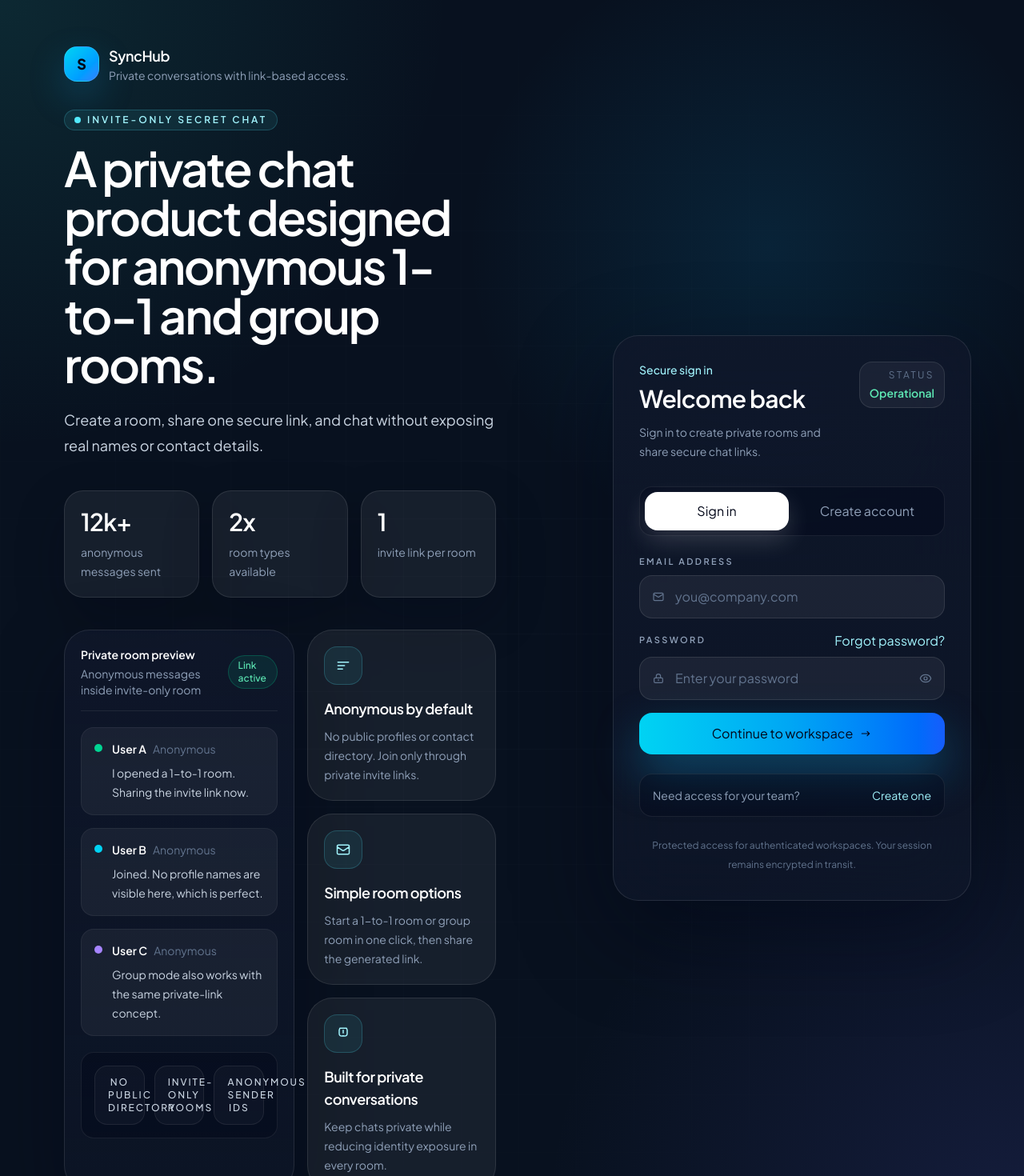
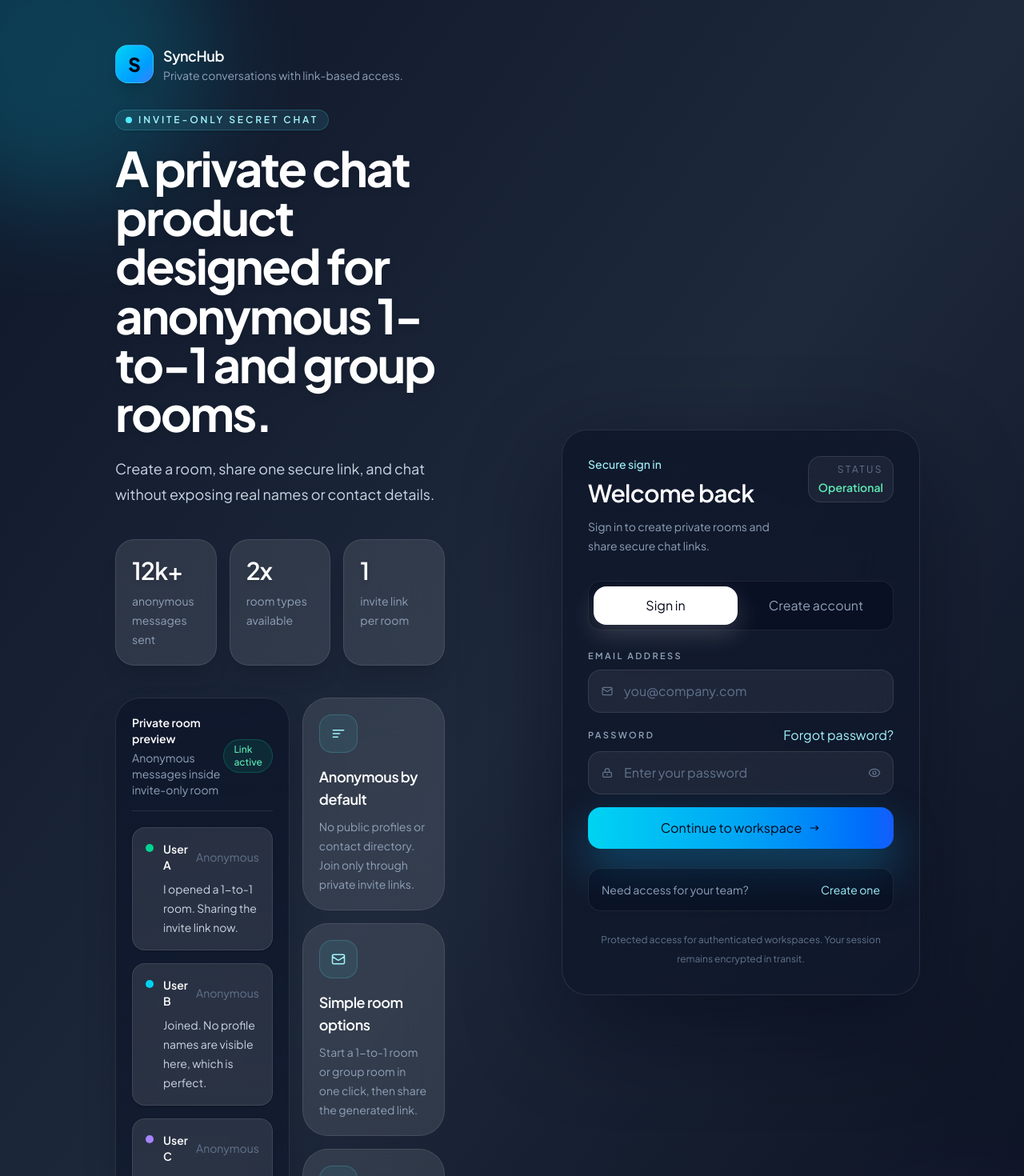
Before and after one commit to Shriii19/SyncHub, a React (Vite) app in the folder frontend/: page / in a window 1280 px wide. Shown: the top 1470 px of the page at 80% size. Built offline with nearby package versions, Linux system fonts and the light colour scheme; no server answers.

Commit message:
feat: update Login page with new gradient background, decorative elements, and enhanced animations

```diff
--- a/frontend/src/pages/Login.jsx
+++ b/frontend/src/pages/Login.jsx
@@ -88,15 +88,16 @@
     "w-full rounded-2xl border border-white/10 bg-white/6 px-4 py-3.5 pl-11 pr-11 text-[15px] text-white outline-none transition duration-200 placeholder:text-slate-500 focus:border-cyan-300/50 focus:bg-white/8 focus:ring-4 focus:ring-cyan-400/10";
 
   return (
-    <div className="relative min-h-screen overflow-hidden bg-(--page-bg) text-white">
-      <div className="pointer-events-none absolute inset-0 bg-[radial-gradient(circle_at_top_left,rgba(45,212,191,0.12),transparent_28%),radial-gradient(circle_at_75%_20%,rgba(14,165,233,0.12),transparent_24%),radial-gradient(circle_at_bottom_right,rgba(99,102,241,0.14),transparent_30%)]" />
-      <div className="pointer-events-none absolute inset-0 auth-grid opacity-40" />
+    <div className="relative min-h-screen overflow-hidden bg-gradient-to-br from-[#0f172a] via-[#1e293b] to-[#0a1020] text-white">
+      {/* Decorative Blobs */}
+      <div className="pointer-events-none absolute -top-32 -left-32 h-96 w-96 rounded-full bg-cyan-400 opacity-20 blur-3xl animate-blob animation-delay-2000" />
+      <div className="pointer-events-none absolute -bottom-32 -right-32 h-96 w-96 rounded-full bg-violet-500 opacity-20 blur-3xl animate-blob animation-delay-4000" />
 
-      <div className="relative mx-auto flex min-h-screen max-w-360 flex-col lg:flex-row">
+      <div className="relative mx-auto flex min-h-screen max-w-6xl flex-col lg:flex-row">
         <section className="flex flex-1 items-center px-6 py-10 sm:px-10 lg:px-16 lg:py-14 xl:px-20">
-          <div className="w-full max-w-2xl animate-fade-up">
+          <div className="w-full max-w-2xl animate-fade-in">
             <div className="mb-8 flex items-center gap-3">
-              <div className="flex h-11 w-11 items-center justify-center rounded-2xl border border-white/12 bg-linear-to-br from-cyan-400 to-blue-500 text-lg font-black text-slate-950 shadow-[0_18px_45px_rgba(14,165,233,0.25)]">
+              <div className="flex h-12 w-12 items-center justify-center rounded-2xl border border-white/15 bg-gradient-to-br from-cyan-400 to-blue-500 text-2xl font-black text-slate-950 shadow-lg">
                 S
               </div>
               <div>
@@ -106,12 +107,12 @@
             </div>
 
             <div className="max-w-xl">
-              <div className="mb-4 inline-flex items-center gap-2 rounded-full border border-cyan-300/20 bg-cyan-300/8 px-3 py-1 text-xs font-semibold uppercase tracking-[0.24em] text-cyan-200">
+              <div className="mb-4 inline-flex items-center gap-2 rounded-full border border-cyan-300/20 bg-cyan-300/10 px-3 py-1 text-xs font-semibold uppercase tracking-[0.24em] text-cyan-200 shadow-sm">
                 <span className="h-2 w-2 rounded-full bg-cyan-300" />
                 Invite-only secret chat
               </div>
 
-              <h1 className="max-w-2xl text-4xl font-semibold leading-[1.02] tracking-[-0.04em] text-white sm:text-5xl lg:text-6xl">
+              <h1 className="max-w-2xl text-4xl font-bold leading-[1.02] tracking-[-0.04em] text-white sm:text-5xl lg:text-6xl drop-shadow-lg">
                 A private chat product designed for anonymous 1-to-1 and group rooms.
               </h1>
 
@@ -124,18 +125,18 @@
               {stats.map((item, index) => (
                 <div
                   key={item.label}
-                  className="rounded-3xl border border-white/10 bg-white/6 p-5 shadow-[0_24px_60px_rgba(2,6,23,0.26)] backdrop-blur-xl animate-fade-up"
+                  className="rounded-3xl border border-white/10 bg-white/10 p-5 shadow-xl backdrop-blur-xl animate-fade-in hover:scale-[1.07] hover:shadow-2xl transition-transform duration-200"
                   style={{ animationDelay: `${index * 120}ms` }}
                 >
-                  <div className="text-3xl font-semibold tracking-tight text-white">{item.value}</div>
+                  <div className="text-3xl font-semibold tracking-tight text-white drop-shadow-md">{item.value}</div>
                   <div className="mt-2 text-sm leading-6 text-slate-400">{item.label}</div>
                 </div>
               ))}
             </div>
 
             <div className="mt-10 grid gap-4 lg:grid-cols-[1.1fr_0.9fr]">
-              <div className="rounded-4xl border border-white/10 bg-[linear-gradient(180deg,rgba(15,23,42,0.88),rgba(15,23,42,0.56))] p-5 shadow-[0_35px_90px_rgba(2,6,23,0.35)] backdrop-blur-xl">
-                <div className="flex items-center justify-between border-b border-white/8 pb-4">
+              <div className="rounded-4xl border border-white/10 bg-gradient-to-b from-slate-900/90 to-slate-900/60 p-5 shadow-2xl backdrop-blur-xl">
+                <div className="flex items-center justify-between border-b border-white/10 pb-4">
                   <div>
                     <p className="text-sm font-semibold text-white">Private room preview</p>
                     <p className="mt-1 text-sm text-slate-400">Anonymous messages inside invite-only room</p>
@@ -151,7 +152,7 @@
                     { name: "User B", role: "Anonymous", message: "Joined. No profile names are visible here, which is perfect.", accent: "bg-cyan-400" },
                     { name: "User C", role: "Anonymous", message: "Group mode also works with the same private-link concept.", accent: "bg-violet-400" },
                   ].map((message) => (
-                    <div key={message.name} className="flex gap-3 rounded-2xl border border-white/6 bg-white/5 p-4">
+                    <div key={message.name} className="flex gap-3 rounded-2xl border border-white/10 bg-white/10 p-4 shadow-sm">
                       <div className={`mt-1 h-2.5 w-2.5 shrink-0 rounded-full ${message.accent}`} />
                       <div>
                         <div className="flex items-center gap-2 text-sm">
@@ -164,9 +165,9 @@
                   ))}
                 </div>
 
-                <div className="grid gap-3 rounded-2xl border border-white/8 bg-slate-950/40 p-4 sm:grid-cols-3">
+                <div className="grid gap-3 rounded-2xl border border-white/10 bg-slate-950/40 p-4 sm:grid-cols-3">
                   {trustBadges.map((item) => (
-                    <div key={item} className="rounded-2xl border border-white/8 bg-white/3 px-4 py-3 text-center text-xs font-medium tracking-[0.16em] text-slate-300 uppercase">
+                    <div key={item} className="rounded-2xl border border-white/10 bg-white/10 px-4 py-3 text-center text-xs font-medium tracking-[0.16em] text-slate-300 uppercase">
                       {item}
                     </div>
                   ))}
@@ -177,7 +178,7 @@
                 {highlights.map((item, index) => (
                   <div
                     key={item.title}
-                    className="rounded-4xl border border-white/10 bg-white/6 p-5 backdrop-blur-xl animate-fade-up"
+                    className="rounded-4xl border border-white/10 bg-white/10 p-5 backdrop-blur-xl animate-fade-in hover:scale-[1.06] hover:shadow-xl transition-transform duration-200"
                     style={{ animationDelay: `${140 + index * 100}ms` }}
                   >
                     <div className="mb-4 flex h-12 w-12 items-center justify-center rounded-2xl border border-cyan-300/20 bg-cyan-300/8 text-cyan-200">
```
